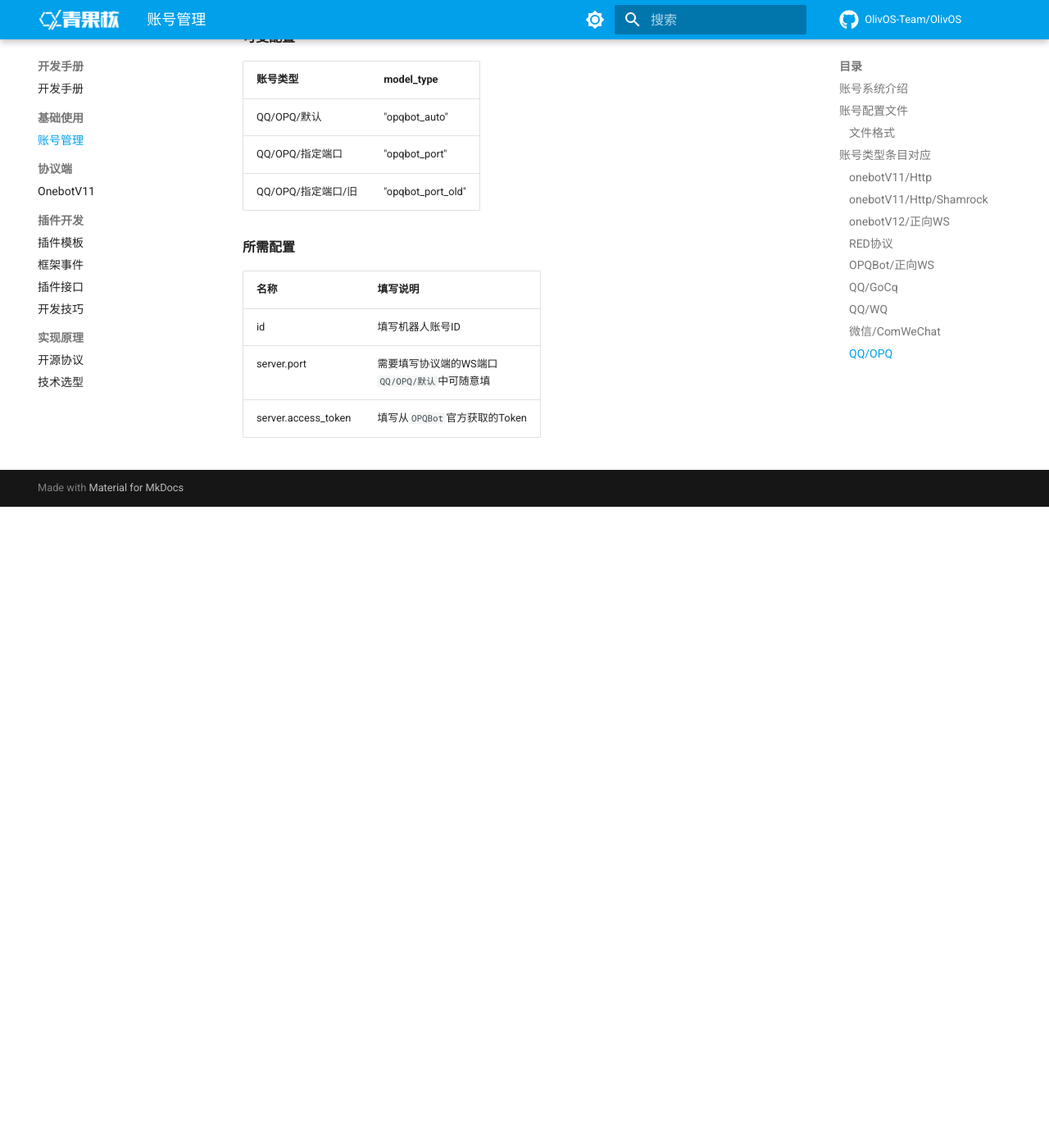
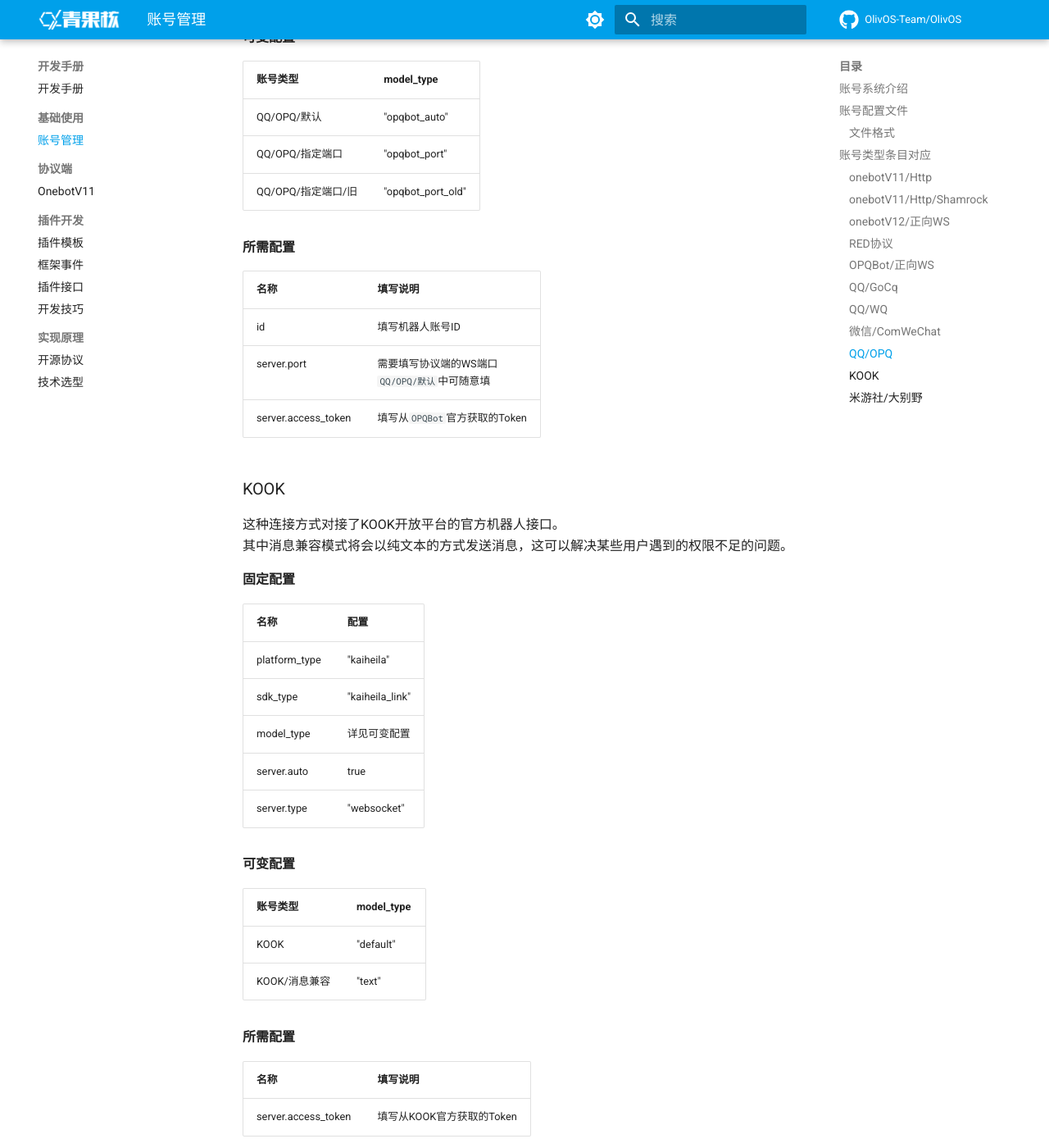
Before and after one commit to OlivOS-Team/OlivOSDoc, an MkDocs documentation site: the page built from docs/OlivOS_UserDoc_Account.md, in a window 1280 px wide and 1400 px high, scrolled down 9719 px. Shown: the whole window at 82% size. Built offline with MkDocs 1.6.1 and Material for MkDocs 9.7.7, drawn with Linux system fonts in a browser that asks for light colours; comment, search, counter and statistics services are not loaded; before the commit the page ends 10337 px from its top, so only the background shows below that; some of the changed text lies outside the part shown.

Commit message:
Update OlivOS_UserDoc_Account.md

```diff
--- a/docs/OlivOS_UserDoc_Account.md
+++ b/docs/OlivOS_UserDoc_Account.md
@@ -298,3 +298,62 @@
 | id | 填写机器人账号ID |
 | server.port | 需要填写协议端的WS端口<br/>`QQ/OPQ/默认`中可随意填 |
 | server.access_token | 填写从`OPQBot`官方获取的Token |
+
+
+### KOOK
+这种连接方式对接了KOOK开放平台的官方机器人接口。
+其中消息兼容模式将会以纯文本的方式发送消息，这可以解决某些用户遇到的权限不足的问题。
+
+**固定配置**
+
+| 名称 | 配置 |
+|:---|:---|
+| platform_type | "kaiheila" |
+| sdk_type | "kaiheila_link" |
+| model_type | 详见可变配置 |
+| server.auto | true |
+| server.type | "websocket" |
+
+**可变配置**
+
+| 账号类型 | model_type |
+|:---|:---|
+| KOOK | "default" |
+| KOOK/消息兼容 | "text" |
+
+**所需配置**
+
+| 名称 | 填写说明 |
+|:---|:---|
+| server.access_token | 填写从KOOK官方获取的Token |
+
+
+### 米游社/大别野
+这种连接方式对接了米游社大别野开放平台的官方机器人接口。
+
+**固定配置**
+
+| 名称 | 配置 |
+|:---|:---|
+| platform_type | "mhyVila" |
+| sdk_type | "mhyVila_link" |
+| model_type | 详见可变配置 |
+| server.auto | true |
+| server.type | "websocket" |
+
+**可变配置**
+
+| 账号类型 | model_type |
+|:---|:---|
+| 米游社/大别野/公域 | "public" |
+| 米游社/大别野/私域 | "private" |
+| 米游社/大别野/沙盒 | "sandbox" |
+
+**所需配置**
+
+| 名称 | 填写说明 |
+|:---|:---|
+| id | 填写从米游社官方获取的Bot_Id |
+| password | 填写从米游社官方获取的Secret |
+| server.access_token | 填写从米游社官方获取的Pub_Key |
+| server.port | 机器人所应用的别野号<br/>只有沙盒模式下需要填写特定别野号<br/>上架后可以填写为`0` |
```
